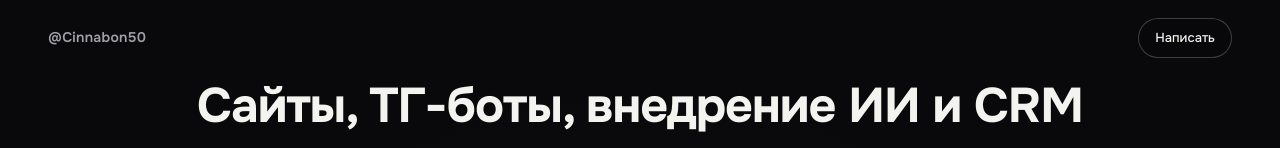
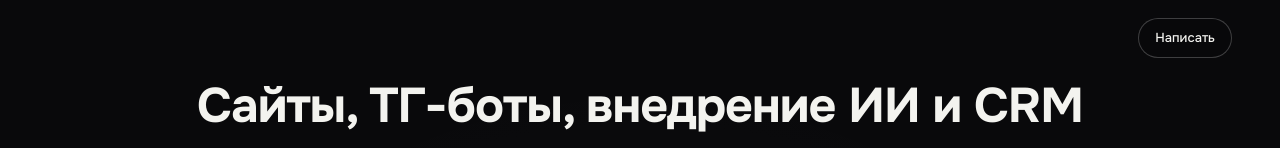
Before and after one commit to vanya-c/portfolio, a plain HTML site: page index.html in a window 1280 px wide. Shown: the top 148 px of the page. Drawn offline with Linux system fonts and the light colour scheme.

Commit message:
Remove top-left Telegram username from header

```diff
--- a/index.html
+++ b/index.html
@@ -14,7 +14,6 @@
   <div class="progress" id="progress"></div>
 
   <header class="nav" id="nav">
-    <a href="#stage" class="nav-mark">@Cinnabon50</a>
     <a href="#contact" class="nav-cta">Написать</a>
   </header>
 
--- a/style.css
+++ b/style.css
@@ -39,7 +39,7 @@ ul, ol { list-style: none; }
 /* NAV */
 .nav {
   position: fixed; top: 0; left: 0; right: 0; z-index: 50;
-  display: flex; justify-content: space-between; align-items: center;
+  display: flex; justify-content: flex-end; align-items: center;
   padding: 18px clamp(18px, 4vw, 48px);
   pointer-events: none;
 }
```
